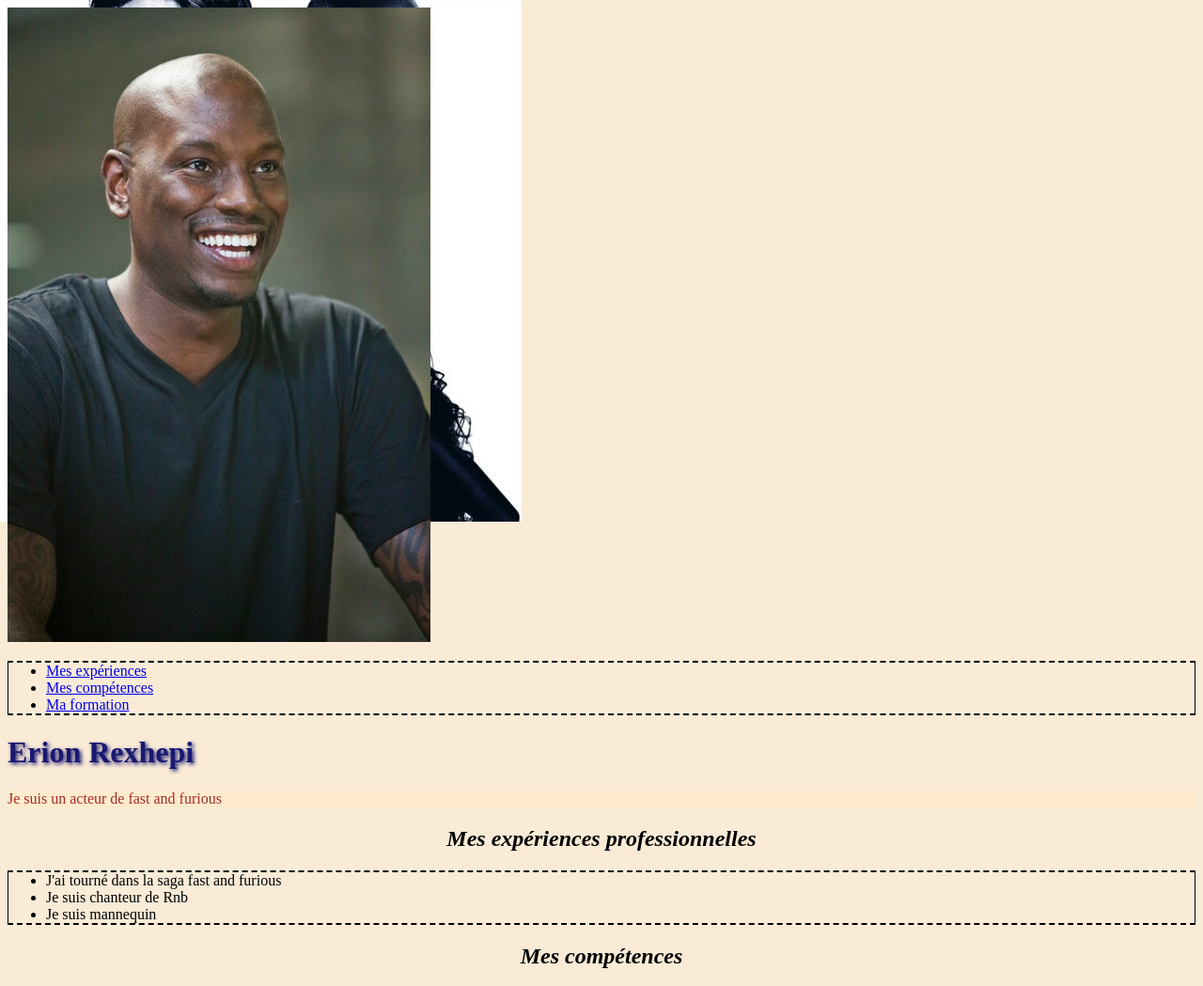
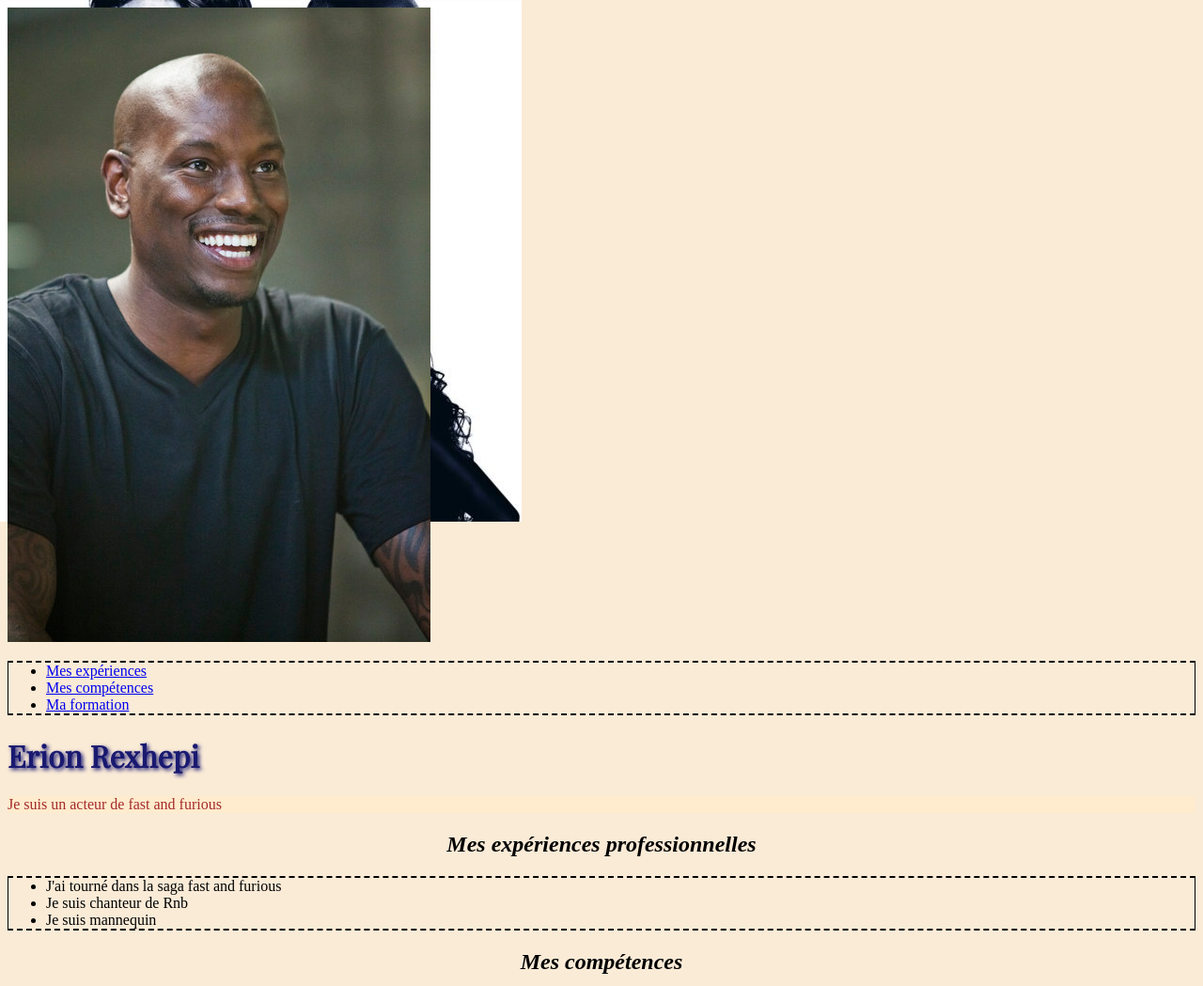
Before and after one commit to divtec-cejef/cv-01-html-ErionRexhepi13, a plain HTML site: page index.html in a window 1280 px wide. Shown: the top 1049 px of the page at 94% size. Drawn offline with Linux system fonts and the light colour scheme; files whose address does not match are found by name.

Commit message:
Ajout de la police d'écriture personnalisé

```diff
--- a/css/main.css
+++ b/css/main.css
@@ -8,6 +8,7 @@ body {
 h1 {
     color : midnightblue;
     text-shadow: 2px 2px 4px;
+    font-family: 'PolicePerso', sans-serif;
 }
 
 h2{
@@ -27,3 +28,12 @@ ul {
     border-left: 1px solid;
     border-right: 1px solid;
 }
+
+/* playfair-display-regular - latin */
+@font-face {
+    font-display: swap; /* Check https://developer.mozilla.org/en-US/docs/Web/CSS/@font-face/font-display for other options. */
+    font-family: 'PolicePerso';
+    font-style: normal;
+    font-weight: 400;
+    src: url('../fonts/playfair-display-v36-latin-regular.woff2') format('woff2'); /* Chrome 36+, Opera 23+, Firefox 39+, Safari 12+, iOS 10+ */
+}
```
Also changed, not shown: fonts/playfair-display-v36-latin-regular.woff2 (added).
